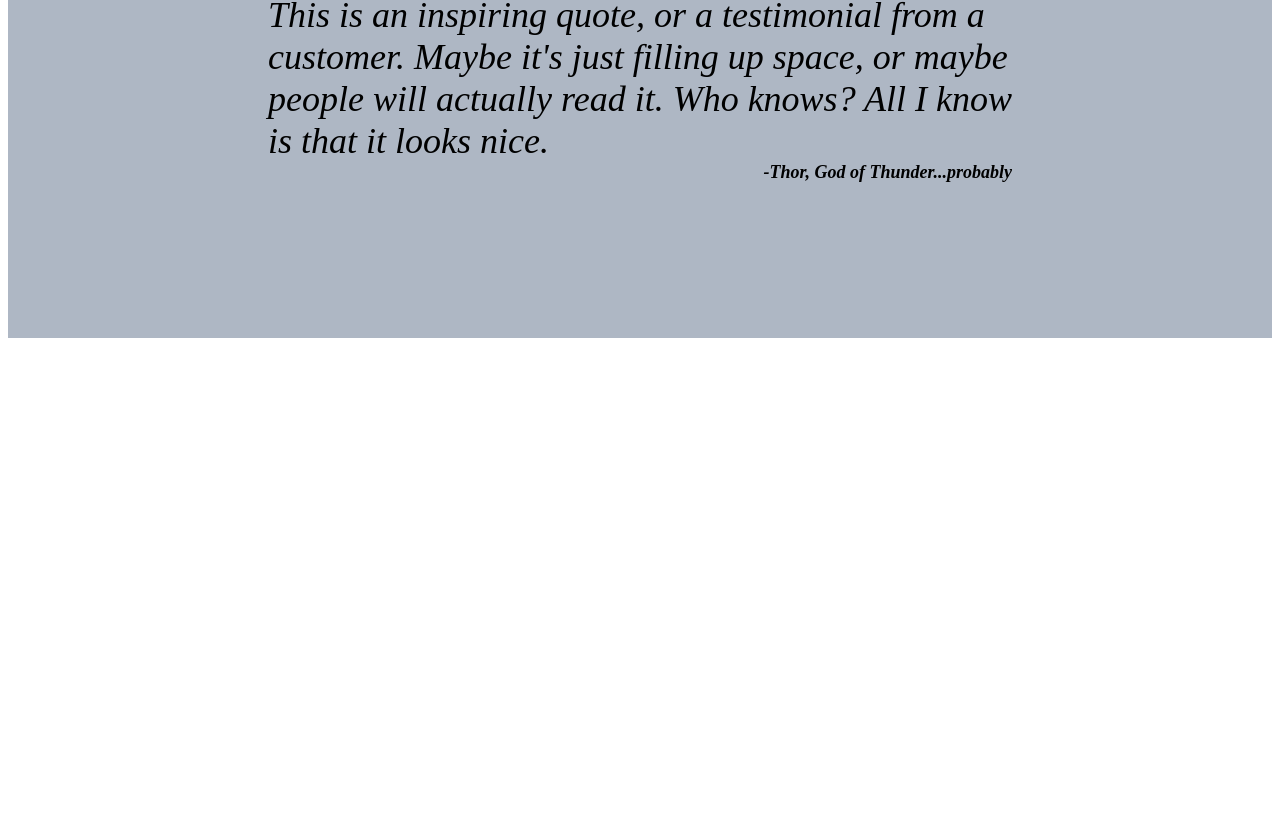
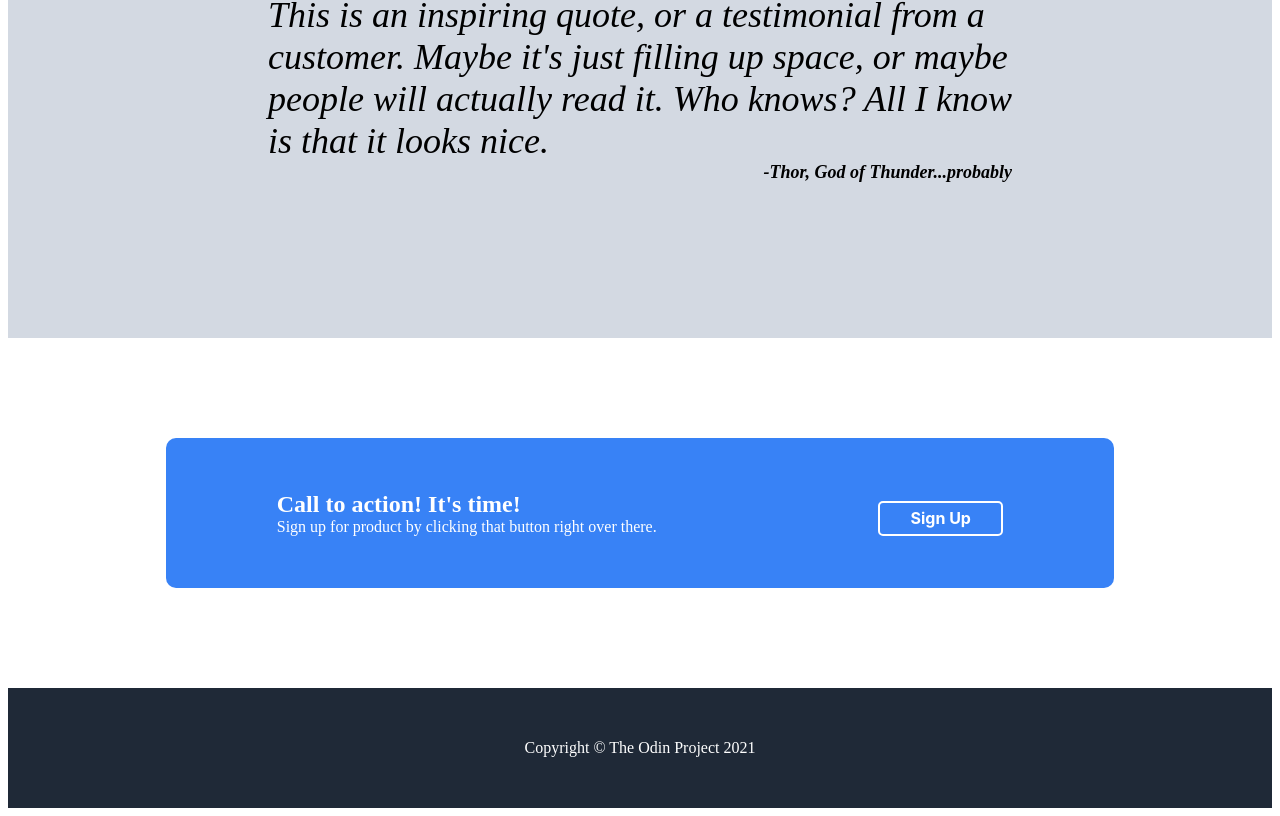
Before and after one commit to EldritchAutomaton/odin-landingpage, a plain HTML site: page index.html in a window 1280 px wide. Shown: the part 1124-1940 px from the top of the page. Before the commit the page ends 1820 px from the top, so only its background shows below. Drawn offline with Linux system fonts and the light colour scheme.

Commit message:
Free at last! Free at last! Thank god almighty I am free at last!

```diff
--- a/index.html
+++ b/index.html
@@ -65,7 +65,7 @@
     <div class="lightgraycontainer">
 
         <div class="quote">This is an inspiring quote, or a testimonial from a <br>
-             customer. Maybe it's just filling up space, or maybe <br>
+            customer. Maybe it's just filling up space, or maybe <br>
             people will actually read it. Who knows? All I know <br>
             is that it looks nice.
             <div class="endquote"> -Thor, God of Thunder...probably</div>
@@ -76,7 +76,23 @@
 
     <div class="bottomcontainer">
 
+        <div class="bluecontainer">
+            <div class="calltoactiondiv">
+                <div class="calltoactiontext">Call to action! It's time!</div>
+                <div class="calltoactionsubtext">Sign up for product by clicking that button right over there.</div>
+            </div>
+            <div class="signuplast">
+                <button id="lastbutton">Sign Up</button>
+            </div>
+        </div>
 
     </div>
+
+    <div class="bottomfooter">
+
+        <div class="copyright">Copyright © The Odin Project 2021</div>
+
+    </div>
+
 </body>
 </html>
--- a/style.css
+++ b/style.css
@@ -105,7 +105,7 @@ button {
 
 .lightgraycontainer {
     display: flex;
-    background-color: #aeb7c4;
+    background-color: #d3d9e2;
     min-height: 500px;
     justify-content: center;
 
@@ -182,3 +182,53 @@ button {
     justify-content: center;
 
 }
+
+.bluecontainer {
+    display: flex;
+    background-color: #3882f6;
+    width: 75%;
+    height: 150px;
+    align-items: center;
+    justify-content: space-around;
+    margin-top: 100px;
+    border-radius: 10px;
+    flex-wrap: nowrap;
+
+}
+
+.calltoactiondiv {
+    flex-direction: column;
+    align-items: center;
+    justify-content: center;
+}
+
+.calltoactiontext {
+    font-weight: bold;
+    color: white;
+    font-size: 24px;
+}
+
+.calltoactionsubtext {
+    color: white;
+}
+
+#lastbutton {
+    border: 2px solid white;
+    font-size: 16px;
+    white-space: nowrap;
+    width: 125px;
+    font-weight: bold;
+}
+
+.bottomfooter {
+    display: flex;
+    background-color: #1F2937;
+    justify-content: center;
+    align-items: center;
+    min-height: 120px;
+
+}
+
+.copyright {
+    color: white;
+}
```
